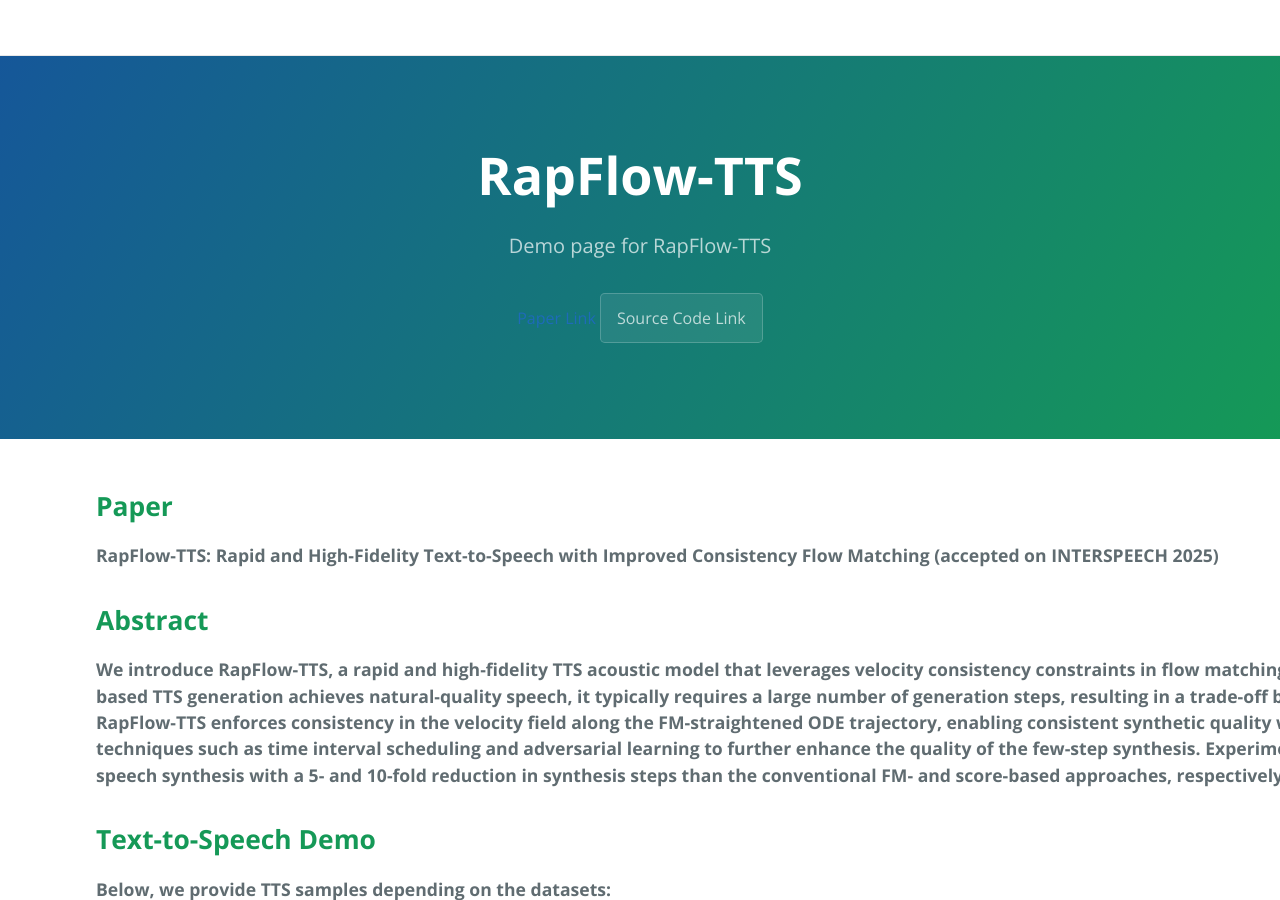
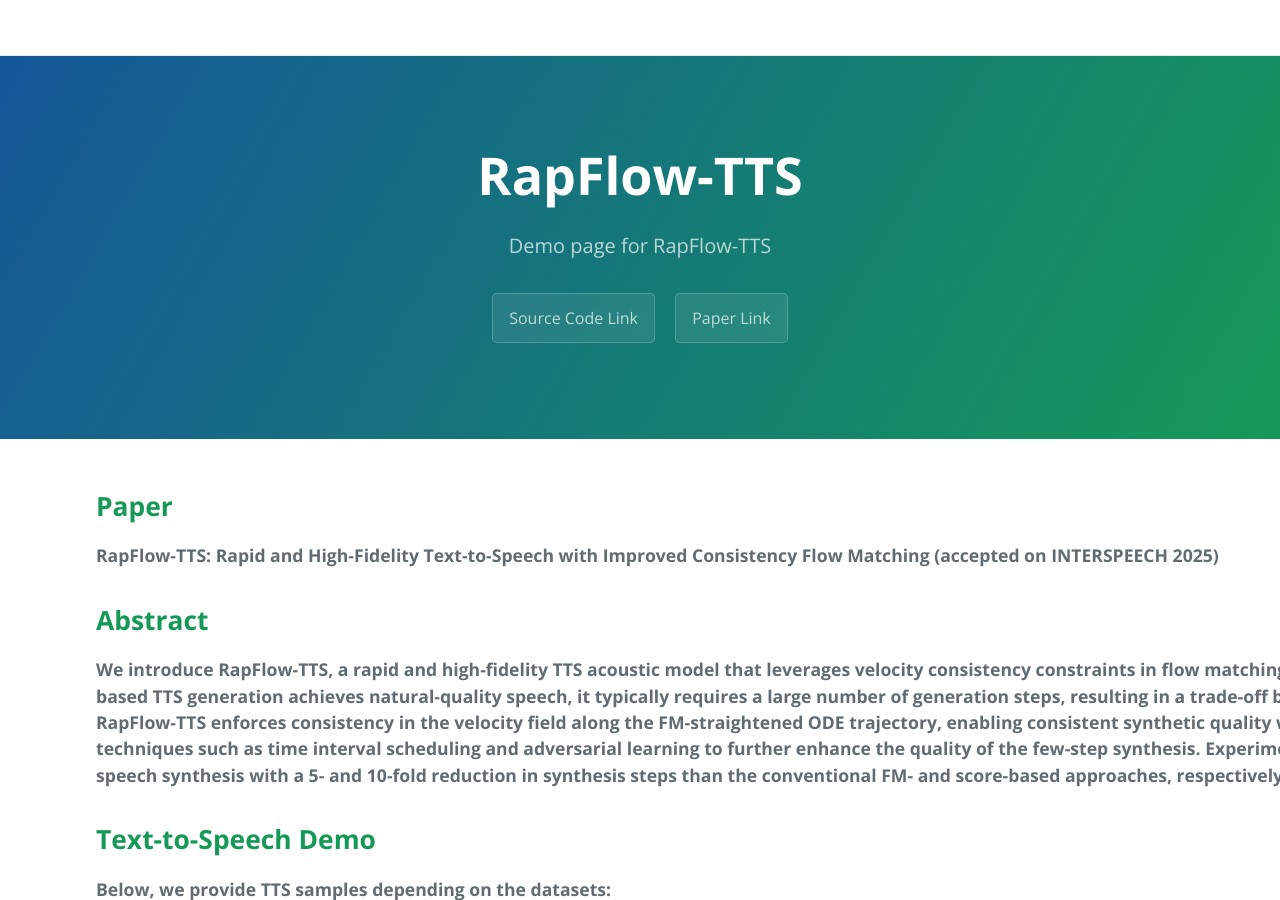
Before and after one commit to tts-demo/rap.github.io, a Jekyll site: the page built from index.md, in a window 1280 px wide and 900 px high. Built offline with Jekyll 4.4.1, drawn with Linux system fonts in a browser that asks for light colours.

Commit message:
Update default.html

```diff
--- a/_layouts/default.html
+++ b/_layouts/default.html
@@ -113,8 +113,8 @@
             <h1 class="project-name">{{ page-title }}</h1>
             <h2 class="project-tagline">{{ page-tagline }}</h2>
             {% if page.layout == 'home' and site.github.is_project_page %}
-            <a href="https://www.arxiv.org/abs/2506.16741 class="btn">Paper Link</a>
             <a href="https://github.com/naver-ai/RapFlow-TTS" class="btn">Source Code Link</a>
+            <a href="https://www.arxiv.org/abs/2506.16741" class="btn">Paper Link</a>
             {% if site.show_downloads %}
             <a href="{{ site.github.zip_url }}" class="btn">Download .zip</a>
             <a href="{{ site.github.tar_url }}" class="btn">Download .tar.gz</a>
```
